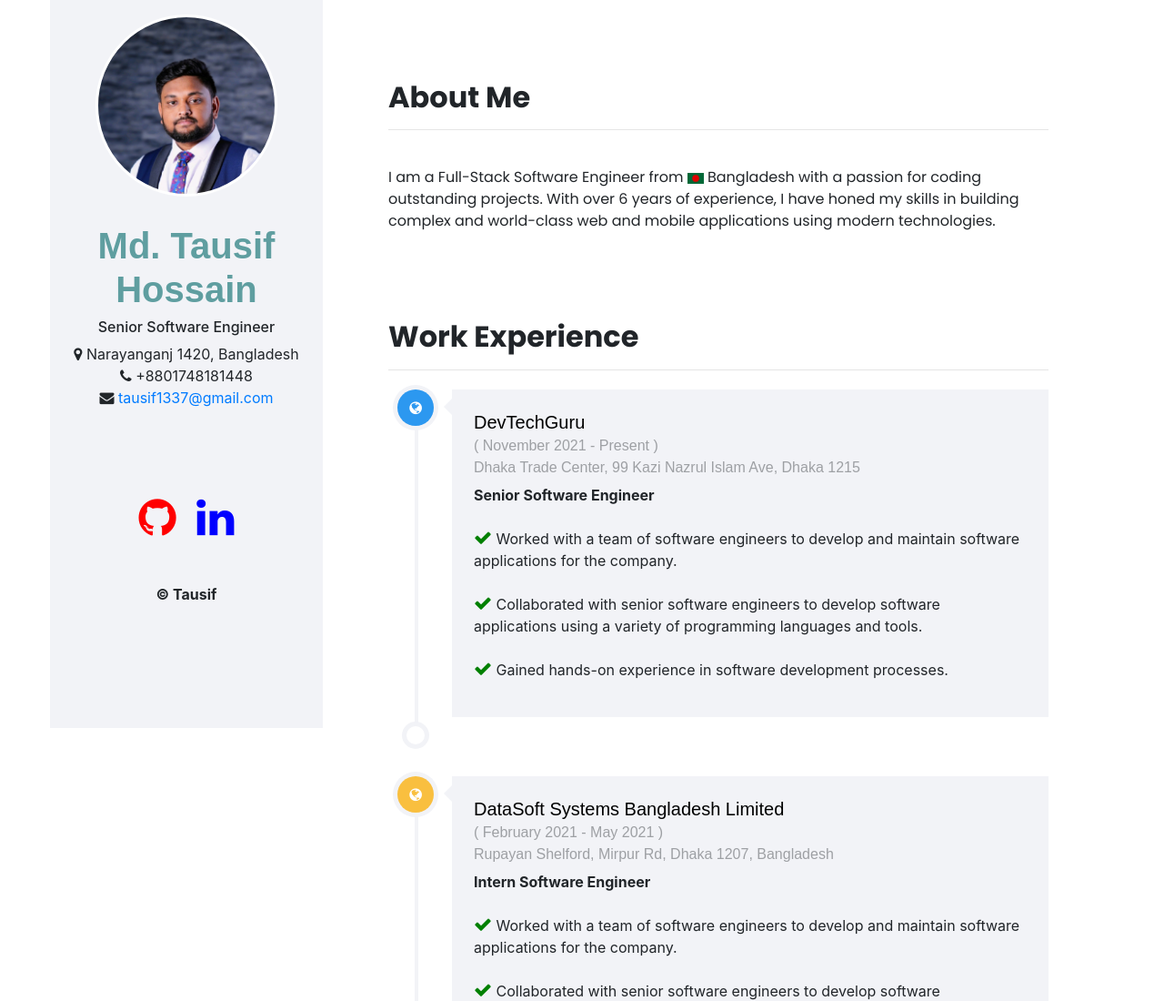
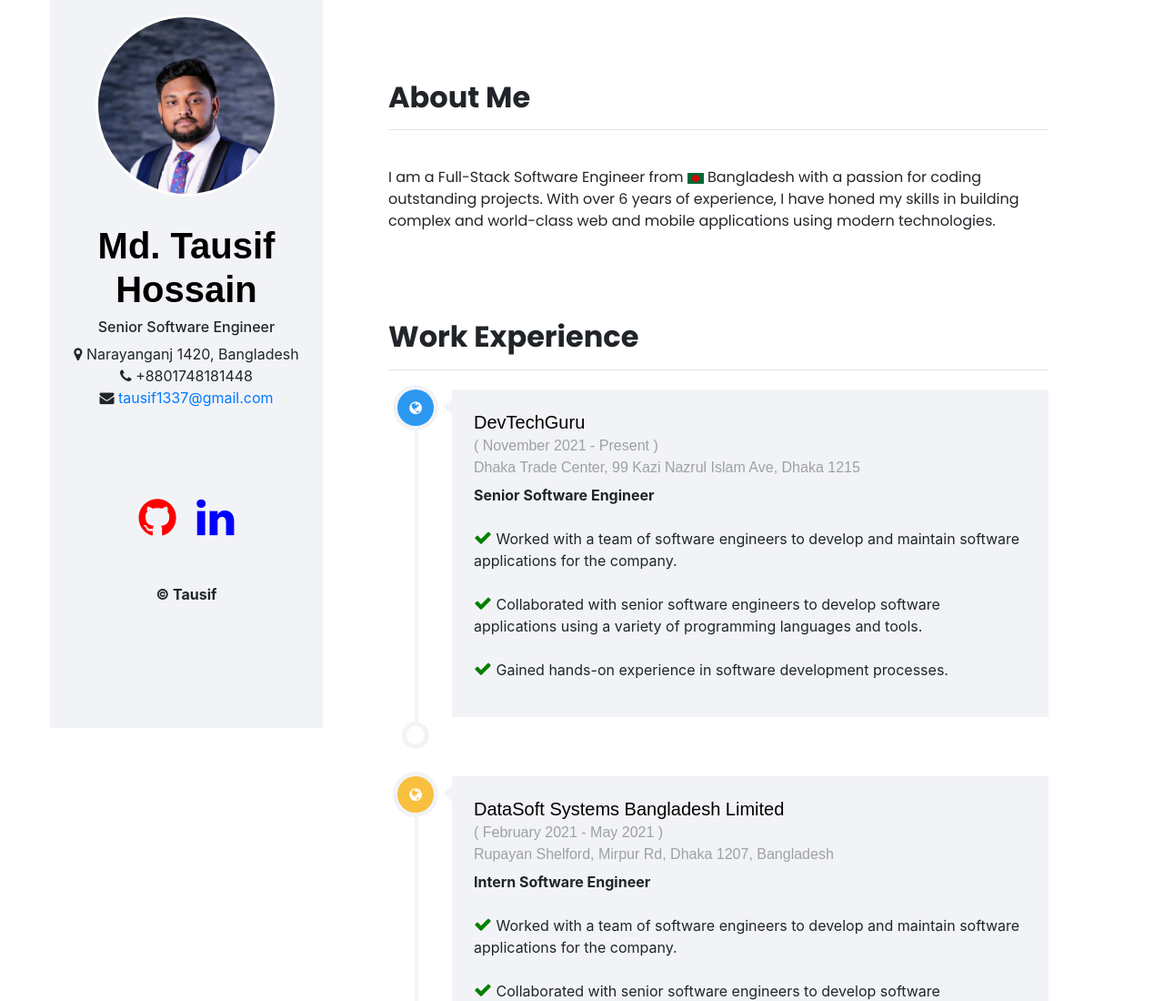
Before and after one commit to tausif1337/tausif1337.github.io, a plain HTML site: page index.html in a window 1280 px wide. Shown: the top 1100 px of the page at 91% size. Drawn offline with nearby package versions, Linux system fonts and the light colour scheme.

Commit message:
Update index.html

```diff
--- a/index.html
+++ b/index.html
@@ -32,7 +32,7 @@
          <aside id="colorlib-aside">
             <div class="text-center">
                <div class="author-img" style="background-image: url(images/tausif.jpg);"></div>
-               <h1 class="poppins-extrabold" style="color: cadetblue;">Md. Tausif Hossain</h1>
+               <h1 class="poppins-bold" style="color: rgb(0, 0, 0);">Md. Tausif Hossain</h1>
                <h6>Senior Software Engineer</h6>
                <p>
                   <i class="fa fa-map-marker"></i>
```
